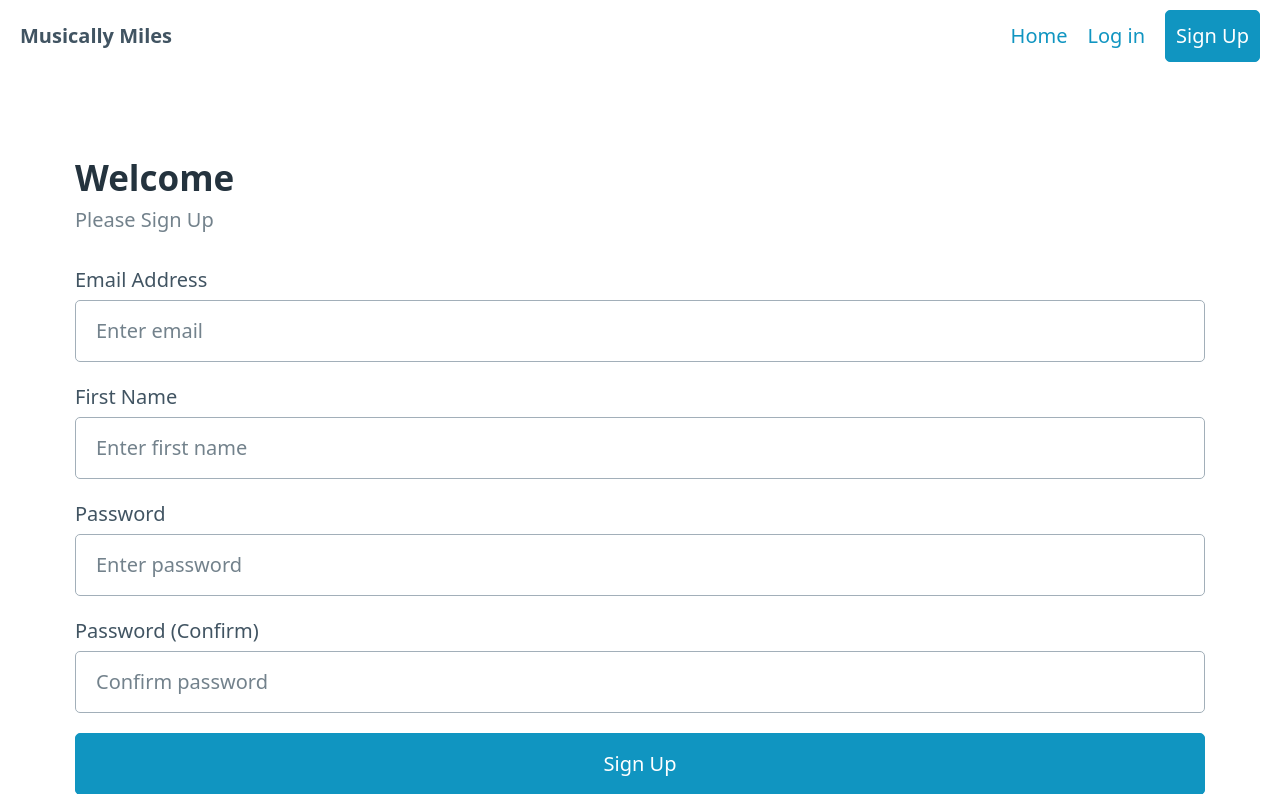
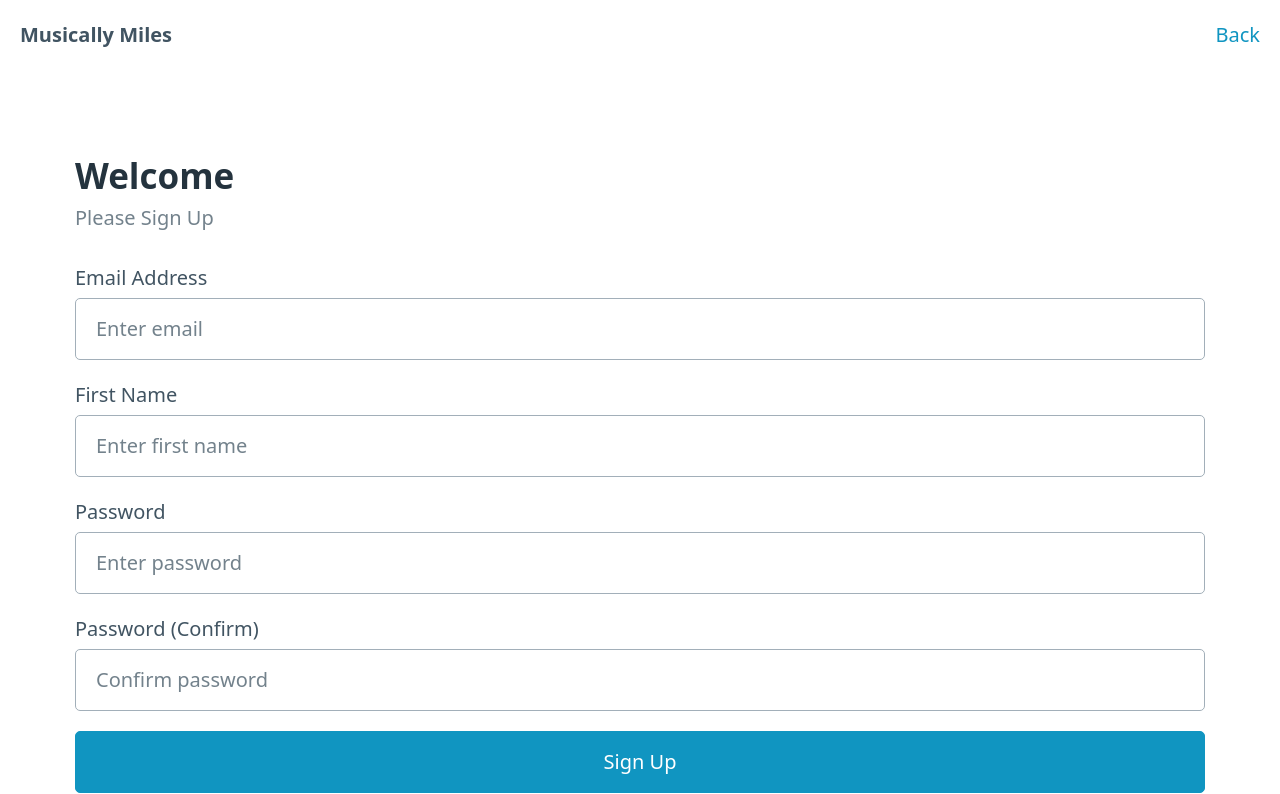
Before and after one commit to rachelcherry/CS411-group1, a Flask app: page /sign-up in a window 1280 px wide. Shown: the top 794 px of the page. Run offline with Flask 3, Linux system fonts and the light colour scheme.

Commit message:
changed the nav bar so it makes more sense

```diff
--- a/MusicalyMiles/website/templates/index.html
+++ b/MusicalyMiles/website/templates/index.html
@@ -20,9 +20,7 @@
       <li><strong>Musically Miles</strong></li>
     </ul>
     <ul>
-      <li><a href="/">Home</a></li>
-      <li><a class=id="login" href="/login">Log in</a></li>
-      <li><a class=id="signUp" role="button" href="/sign-up">Sign Up</a></li>
+      <li><a class="outline" id="Log Out" role="button" href="/">Log Out</a></li>
     </ul>
   </nav>
   <main class="container">
--- a/MusicalyMiles/website/templates/login.html
+++ b/MusicalyMiles/website/templates/login.html
@@ -15,8 +15,6 @@
       <li><strong>Musically Miles</strong></li>
     </ul>
     <ul>
-      <li><a href="/">Home</a></li>
-      <li><a class=id="login" href="/login">Log in</a></li>
       <li><a class=id="signUp" role="button" href="/sign-up">Sign Up</a></li>
     </ul>
   </nav>
--- a/MusicalyMiles/website/templates/sign_up.html
+++ b/MusicalyMiles/website/templates/sign_up.html
@@ -15,9 +15,7 @@
       <li><strong>Musically Miles</strong></li>
     </ul>
     <ul>
-      <li><a href="/">Home</a></li>
-      <li><a class=id="login" href="/login">Log in</a></li>
-      <li><a class=id="signUp" role="button" href="/sign-up">Sign Up</a></li>
+      <li><a class=id="login" href="/login">Back</a></li>
     </ul>
   </nav>
     <main class="container">
```
